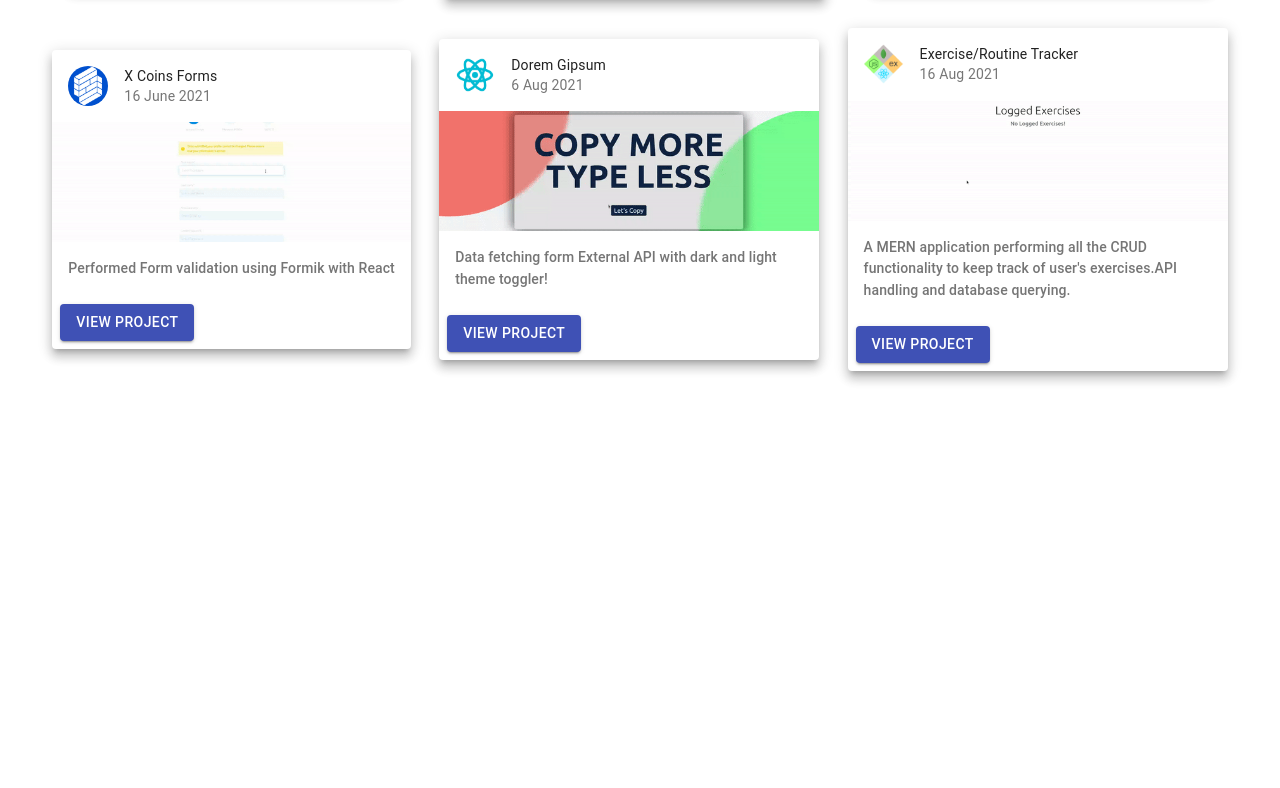
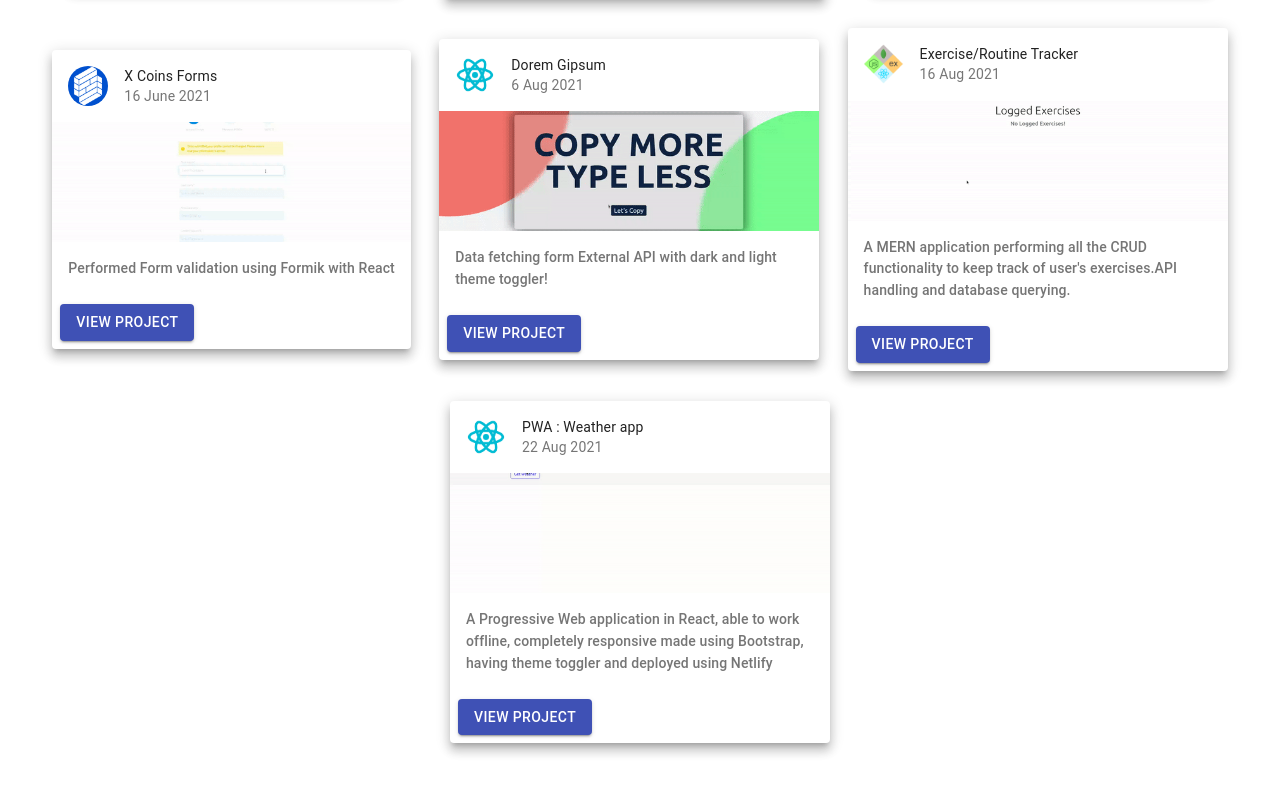
Before and after one commit to goyal-Dushi/my-projects, a React (Create React App) app: page /#/ in a window 1280 px wide. Shown: the part 401-1189 px from the top of the page. Before the commit the page ends 817 px from the top, so only its background shows below. Built offline with nearby package versions, Linux system fonts and the light colour scheme.

Commit message:
updated details related to PWA

```diff
--- a/src/data.js
+++ b/src/data.js
@@ -4,6 +4,7 @@ import flipEffGif from "./images/gifs/flipEffect.gif";
 import xcoinGif from "./images/gifs/xcoins-1.gif";
 import doremGif from "./images/gifs/dorem.gif";
 import mernExerciseGif from "./images/gifs/exercise-mern.gif";
+import pwaWeatherGif from "./images/gifs/pwa-weather.gif";
 
 import formikImg from "./images/icons/formik.png";
 import htmlCssImg from "./images/icons/htmlCss.png";
@@ -66,7 +67,7 @@ export const homeCardData = [
     date: "2 May 2021",
     subheading: "Responsive design using HTML and SCSS only.",
     imgSrc: glassmorphGif,
-    avatarSrc: reactImg,
+    avatarSrc: htmlCssImg,
     linkTo: "/glassmorphism",
   },
   {
@@ -116,4 +117,14 @@ export const homeCardData = [
     avatarSrc: mernImg,
     linkTo: "/exerciseMern",
   },
+  {
+    id: 7,
+    heading: "PWA : Weather app",
+    date: "22 Aug 2021",
+    subheading:
+      "A Progressive Web application in React, able to work offline, completely responsive made using Bootstrap, having theme toggler and deployed using Netlify",
+    imgSrc: pwaWeatherGif,
+    avatarSrc: reactImg,
+    linkTo: "/pwa",
+  },
 ];
```
